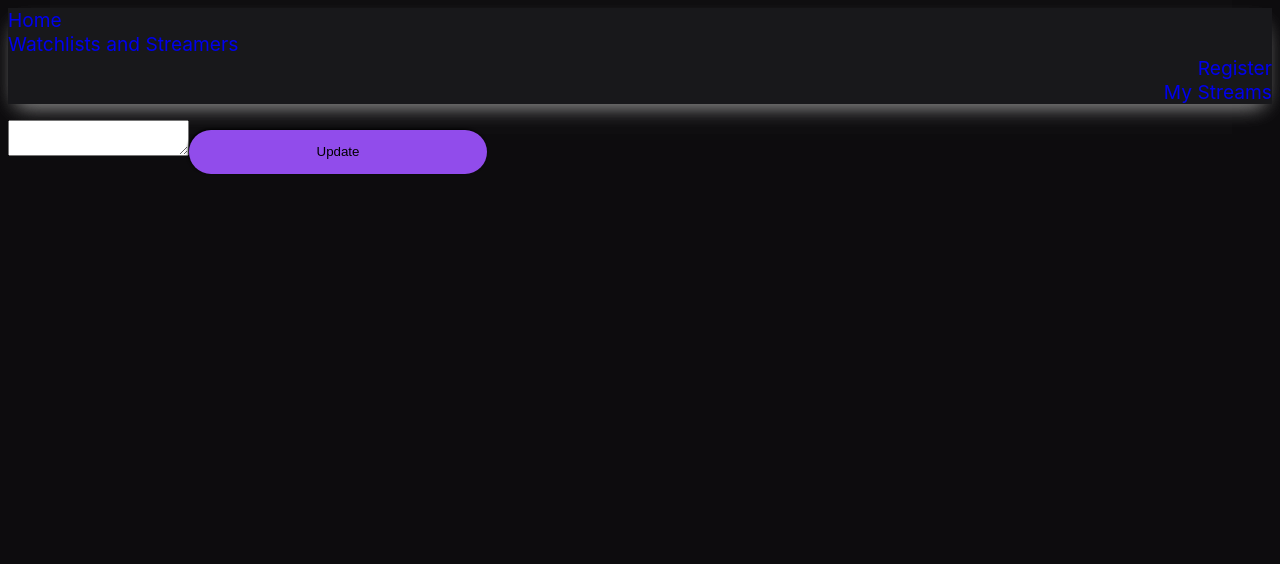
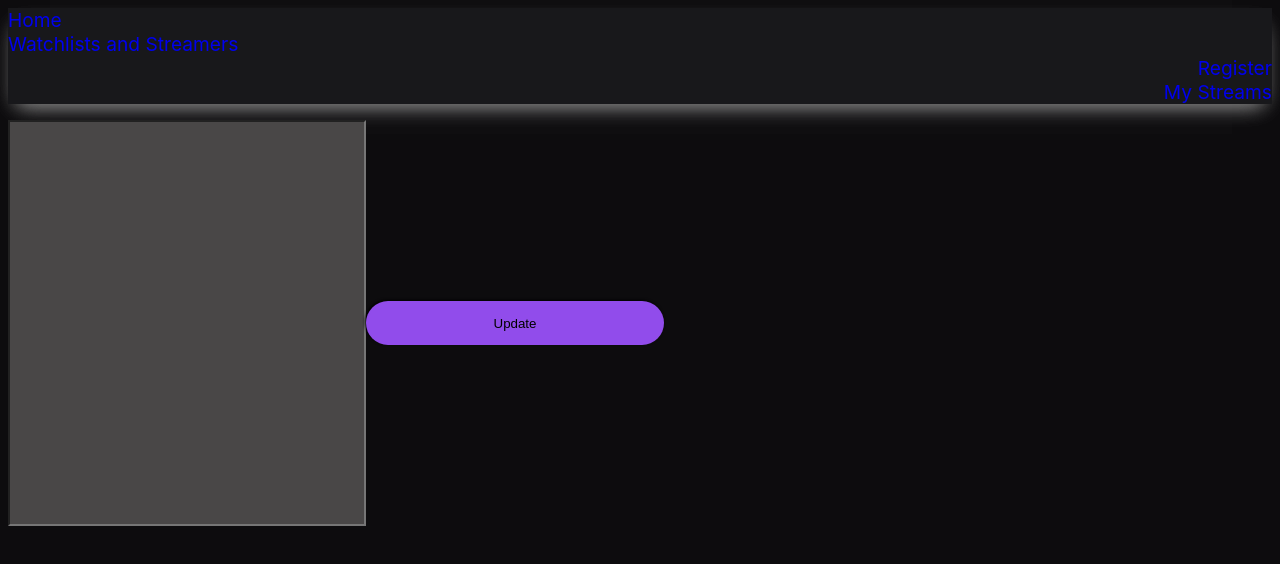
Before and after one commit to ayyyecraig/Ptwitch, a React (Create React App) app: page /comments/1 in a window 1280 px wide. Shown: the top 564 px of the page. Built offline with nearby package versions, Linux system fonts and the light colour scheme; no server answers.

Commit message:
update closer

```diff
--- a/src/components/Comment.jsx
+++ b/src/components/Comment.jsx
@@ -36,13 +36,6 @@ const handleChange = (e) => {
 }
 
 
-
-// const updateComments = async () => {
-//    console.log(comment.Streamer.id)
-//     await UpdateComment(comment.Streamer.id, formValues.content)
-//     navigate(`/streamers/${comment.Streamer.id}`)
-// }
-
 const handleSubmit = async (e) => {
 
     await UpdateComment(comment.Streamer.id, formValues.content)
@@ -55,19 +48,16 @@ return (
       <p>{formValues.name}</p>
 
 
-      <textarea
-        className="update-content"
+      <input
+        className="Box"
         type="text"
         name="content"
         value={formValues.content}
-        placeholder={formValues.content}
         onChange={handleChange}
-        ></textarea>
-        {/* {          streamer.id === comment.Streamer.id ? */}
-            <button className="comment-update" onClick={() => handleSubmit()}>Update</button>
-        {/* //     : ''
+        ></input>
 
-        // } */}
+            <button className="submut-button" onClick={() => handleSubmit()}>Update</button>
+
 
 
     </div>
```
